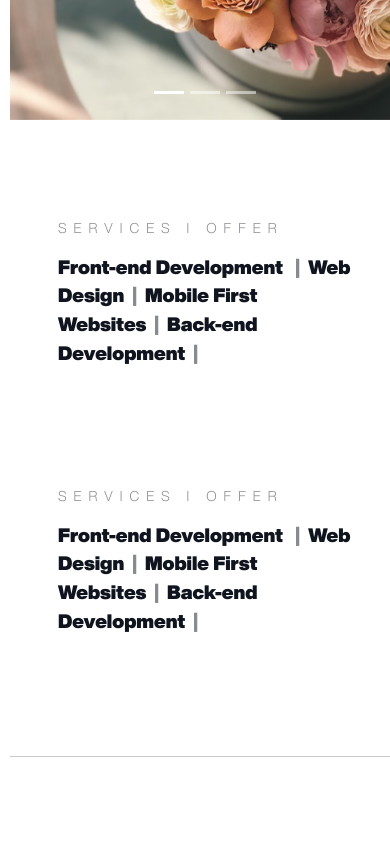
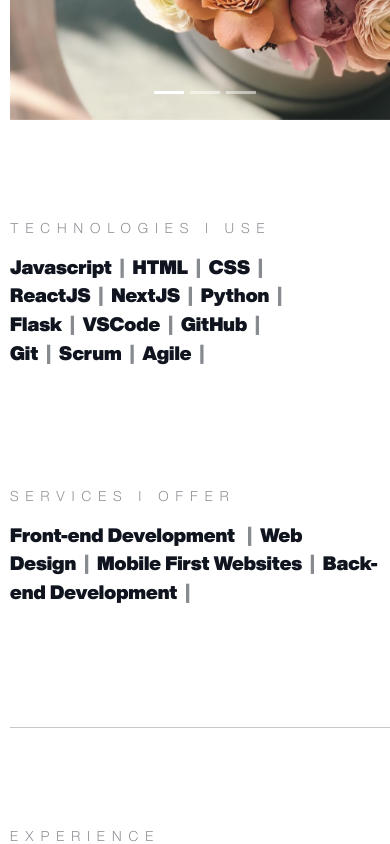
Before and after one commit to lexie70/My-Portfolio, a Next.js app: page /about in a window 390 px wide. Shown: the part 1260-2104 px from the top of the page. Built offline with nearby package versions, Linux system fonts and the light colour scheme.

Commit message:
responsive one route ready

```diff
--- a/src/app/about/page.jsx
+++ b/src/app/about/page.jsx
@@ -15,11 +15,15 @@
 
   <Carousel/>
   <div className="row">
-    <div className="col-12 col-sm-6">
-      <List title={"Services I Offer"} list={["Front-end Development ","Web Design",
-      "Mobile First Websites","Back-end Development"]}/>
+    {/* <div className="col-12 col-md-6">
+      <List title={"TECHNOLOGIES I USE"} list={["Javascript","ReactJS",
+      "NextJS","Python","Flask-SQLAlchemy","VSCode","GitHub","Git","Scrum","Agile"]}/>
+    </div> */}
+    <div className="col-12 col-md-6">
+      <List title={"technologies i use"} list={["Javascript","HTML",
+      "CSS"," ReactJS","NextJS","Python"," Flask","VSCode","GitHub"," Git","Scrum","Agile"]}/>
     </div>
-    <div className="col-12 col-sm-6">
+    <div className="col-12 col-md-6">
       <List title={"Services I Offer"} list={["Front-end Development ","Web Design",
       "Mobile First Websites","Back-end Development"]}/>
     </div>
@@ -34,7 +38,7 @@
 
 
 function List({title,list}){
-  return<section className="margin-separation ms-5 me-5">
+  return<section className="margin-separation">
   <h5>{title}</h5>
   <div className="mt-3">
     <h3>
--- a/src/app/components/Footer.module.css
+++ b/src/app/components/Footer.module.css
@@ -1,10 +1,5 @@
 
-.mainbox {
-    /* background-color: red; */
-    margin-top: 250px;
-    align-items:baseline;
 
-}
 .h3{
 margin-top: 50px;
 font-size: 1.125rem;
@@ -26,3 +21,13 @@
     margin-top: 20px;
 }
 }
+@media(min-width: 950px){
+.mainbox {
+margin-top: 250px;
+align-items:baseline;
+}
+
+.h3{
+    margin-top: 20px;
+}
+}
--- a/src/app/globals.css
+++ b/src/app/globals.css
@@ -175,13 +175,13 @@
    line-height: 1.5em;
   }
   .mainBox-about{
-    width: 100%!important;
-
+  width: 100%!important;
+  /* background-color: pink;    */
   }
   body{
     margin-left: 10px;
     margin-right: 0px;
-    width: 100%;
+    width: 100%!important;
   }
 
 }
```
